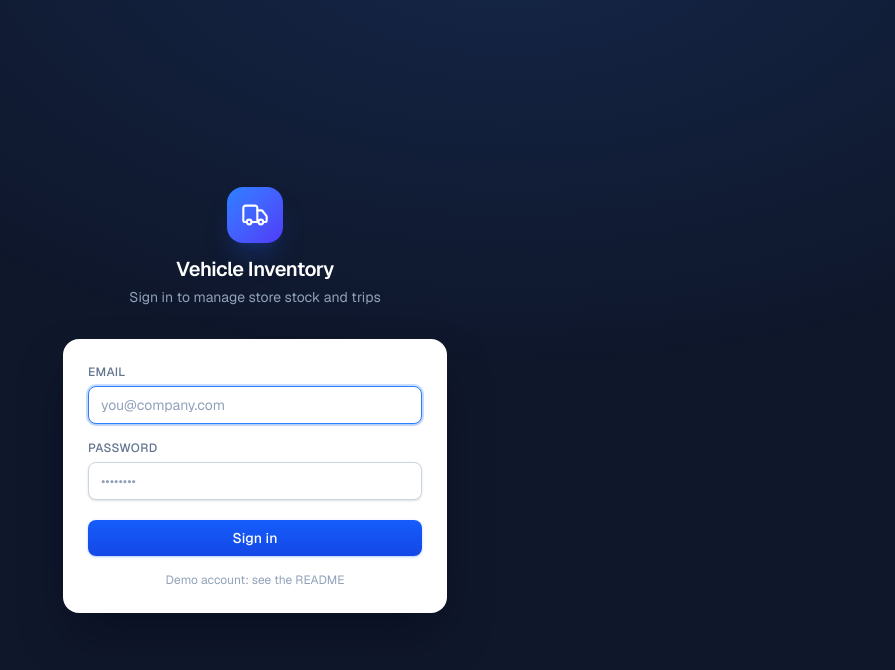
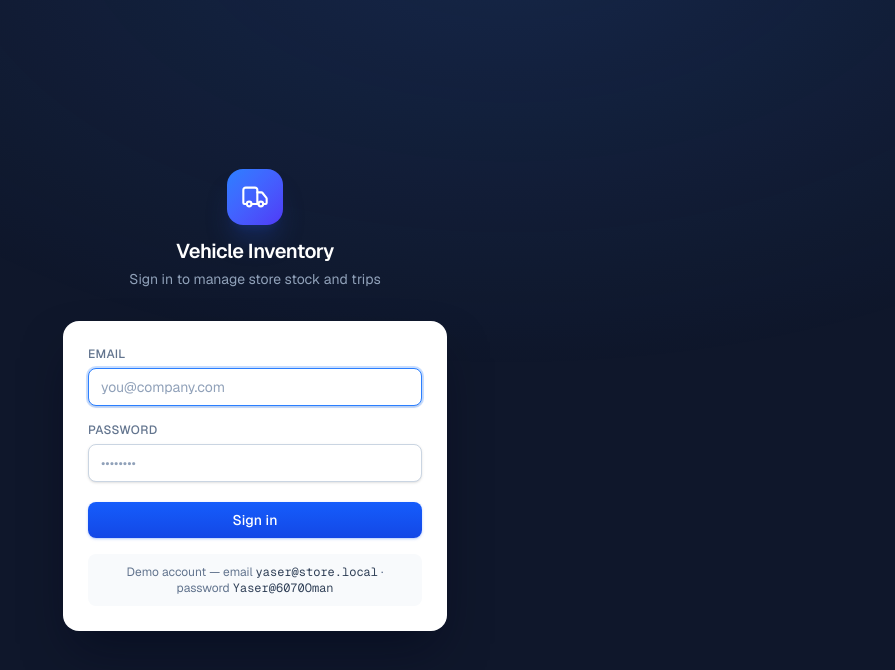
Before and after one commit to yaser2alhatmi/vehicle-inventory, a Next.js app: page /login in a window 1280 px wide. Shown: the top 670 px of the page, without its empty margins (385-1280 px from the left). Built offline with nearby package versions, Linux system fonts and the light colour scheme.

Commit message:
Show demo credentials on the login screen

```diff
--- a/src/app/login/page.tsx
+++ b/src/app/login/page.tsx
@@ -89,9 +89,10 @@ export default function LoginPage() {
           <button type="submit" disabled={loading} className={btnPrimary + " mt-5 w-full justify-center"}>
             {loading ? "Signing in…" : "Sign in"}
           </button>
-          <p className="mt-4 text-center text-xs text-slate-400">
-            Demo account: see the README
-          </p>
+          <div className="mt-4 rounded-lg bg-slate-50 px-3 py-2.5 text-center text-xs text-slate-500">
+            Demo account — email <span className="font-mono text-slate-700">yaser@store.local</span>{" "}
+            · password <span className="font-mono text-slate-700">Yaser@6070Oman</span>
+          </div>
         </form>
       </div>
     </div>
```
